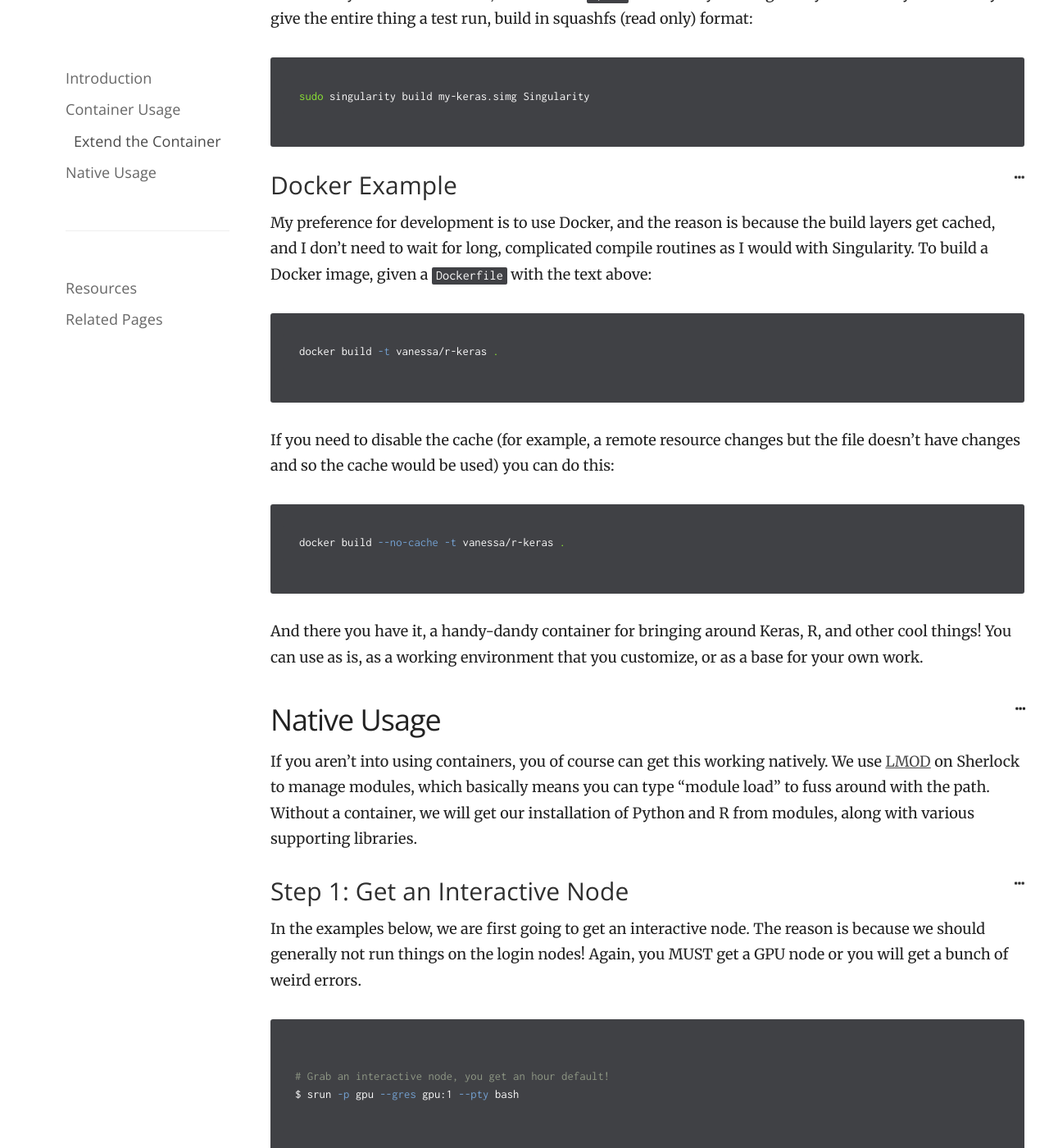
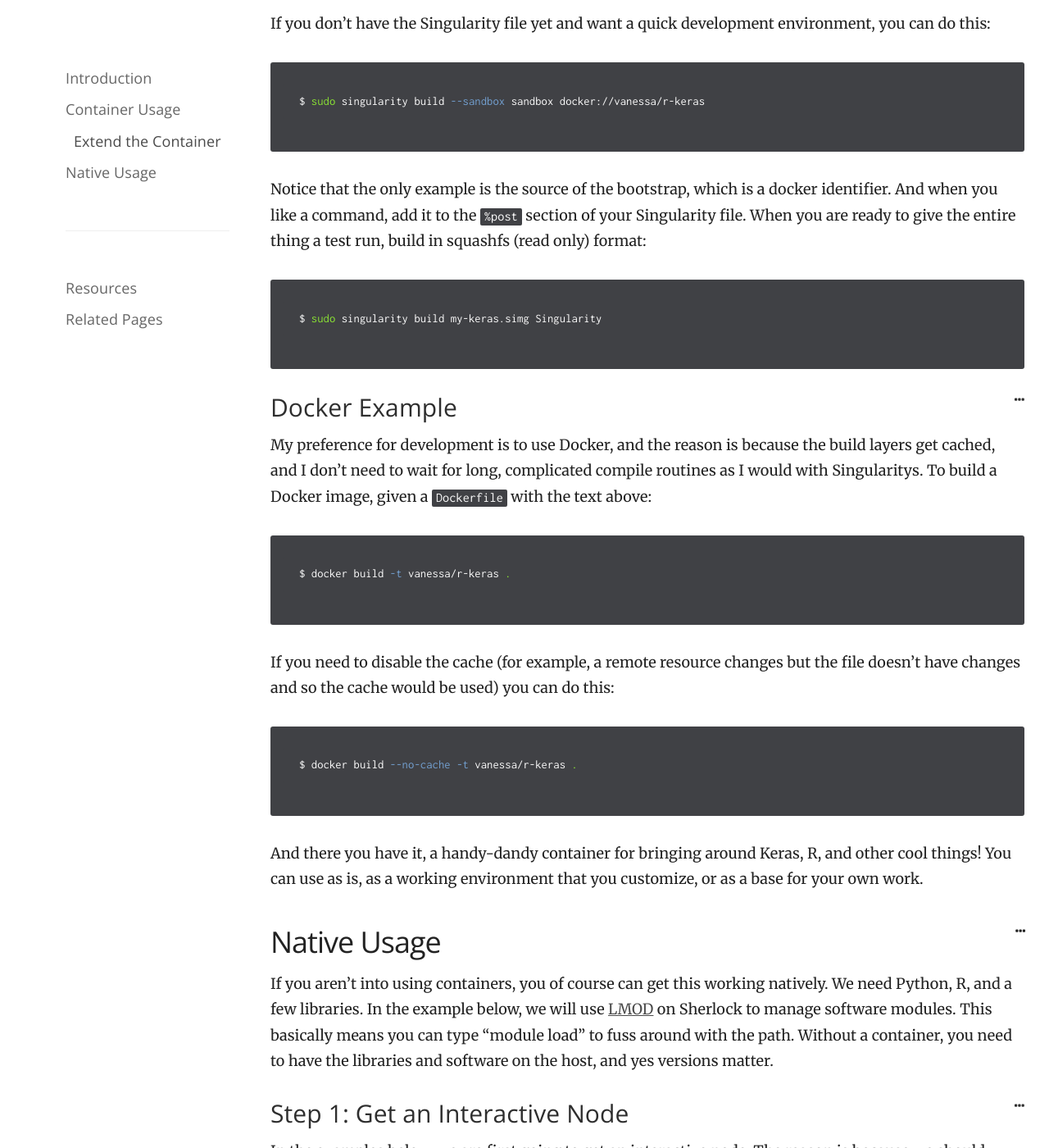
Before and after one commit to vsoch/lessons, a Jekyll site: the page built from _posts/hpc/ml/2018-05-08-keras-r.md, in a window 1280 px wide and 1400 px high, scrolled down 7653 px. Shown: the whole window at 82% size. Built offline with Jekyll 4.4.1, drawn with Linux system fonts in a browser that asks for light colours; nearby versions of some CDN libraries; comment, search, counter and statistics services are not loaded; some of the changed text lies outside the part shown.

Commit message:
finishing post

````diff
--- a/_posts/hpc/ml/2018-05-08-keras-r.md
+++ b/_posts/hpc/ml/2018-05-08-keras-r.md
@@ -65,7 +65,6 @@
 
 $ SINGULARITY_CACHEDIR=$SCRATCH/.singularity
 $ export SINGULARITY_CACHEDIR
-
 ```
 
 For a one time definition, you can prepend the variable to a command:
@@ -92,10 +91,12 @@
 and we pull as follows:
 
 ```bash
+
 # One time definition of cache
 $ SINGULARITY_CACHEDIR=/scratch/users/vsochat/.singularity singularity pull docker://vanessa/keras-r
 ```
 ```bash
+
 # After you've exported
 $ singularity pull docker://vanessa/keras-r
 WARNING: pull for Docker Hub is not guaranteed to produce the
@@ -118,6 +119,7 @@
 We can actually just run the image to get an interactive R session!
 
 ```bash
+
 $ singularity run /scratch/users/vsochat/.singularity/keras-r.simg
 
 R version 3.5.0 (2018-04-23) -- "Joy in Playing"
@@ -142,10 +144,11 @@
 >
 ```
 
-R Version 3.5 is called "Joy in Playing." I'm just going to hold back my comments
-on that one :) I digress! You can have the same interaction with shell, and then start R on your own:
+R Version 3.5 is called "Joy in Playing." What exactly are you playing with, R?
+ :) I digress! You can have the same interaction with shell, and then start R on your own:
 
 ```bash
+
 $ singularity shell /scratch/users/vsochat/.singularity/keras-r.simg
 Singularity: Invoking an interactive shell within container...
 
@@ -159,6 +162,7 @@
 and `ggplot2`:
 
 ```bash
+
 > require(kerasformula)
 > require(ggplot2)
 
@@ -197,7 +201,9 @@
 a frozen version of your software. While this is somewhat possible given that you
 can install packages to your $HOME in a read only environment, it's sometimes easier
 to develop with a writable image on your local machine.
-How to do this? Here is how you would use it as a base in a Dockerfile:
+How to do this? You would create a container recipe that uses this keras-r container
+(or another of your choice) as a base, and add commands on to it.
+Here is how you would use it as a base in a Dockerfile:
 
 ```
 FROM vanessa/r-keras
@@ -206,6 +212,7 @@
 and in a Singularity Recipe
 
 ```
+
 Bootstrap: docker
 From: vanessa/r-keras
 ```
@@ -219,49 +226,53 @@
  2. Shell into your base container
  3. Test commands, and write those in your recipe that you want to keep
 
+And at the end of each iteration when you are happy with local testing, you can move
+the container onto your shared resource and test for the intended use case, which is
+likely running something at scale.
 
 ### Singularity Example
 Given the above text in a file called `Singularity`, to build a writable (sandbox) image, you can do:
 
 ```bash
-sudo singularity build --sandbox sandbox Singularity
+$ sudo singularity build --sandbox sandbox Singularity
 ```
 
 and then you would want to shell inside **also with writable**
 
 ```bash
-sudo singularity shell --writable sandbox
+$ sudo singularity shell --writable sandbox
 ```
 
 If you don't have the Singularity file yet and want a quick development environment,
 you can do this:
 
 ```bash
-sudo singularity build --sandbox sandbox docker://vanessa/r-keras
+$ sudo singularity build --sandbox sandbox docker://vanessa/r-keras
 ```
 
+Notice that the only example is the source of the bootstrap, which is a docker identifier.
 And when you like a command, add it to the `%post` section of your Singularity file.
 When you are ready to give the entire thing a test run, build in squashfs (read only)
 format:
 
 ```bash
-sudo singularity build my-keras.simg Singularity
+$ sudo singularity build my-keras.simg Singularity
 ```
 
 ### Docker Example
 My preference for development is to use Docker, and the reason is because the build layers
 get cached, and I don't need to wait for long, complicated compile routines as I would with
-Singularity. To build a Docker image, given a `Dockerfile` with the text above:
+Singularitys. To build a Docker image, given a `Dockerfile` with the text above:
 
 ```bash
-docker build -t vanessa/r-keras .
+$ docker build -t vanessa/r-keras .
 ```
 
 If you need to disable the cache (for example, a remote resource changes but the file
 doesn't have changes and so the cache would be used) you can do this:
 
 ```bash
-docker build --no-cache -t vanessa/r-keras .
+$ docker build --no-cache -t vanessa/r-keras .
 ```
 
 And there you have it, a handy-dandy container for bringing around Keras, R, and
@@ -271,15 +282,16 @@
 
 ## Native Usage
 If you aren't into using containers, you of course can get this working natively.
-We use <a href="https://www.tacc.utexas.edu/research-development/tacc-projects/lmod" target="_blank">LMOD</a>
-on Sherlock to manage modules, which basically means you can type "module load" to fuss
-around with the path. Without a container, we will get our installation of Python and R
-from modules, along with various supporting libraries.
+We need Python, R, and a few libraries. In the example below, we will use
+<a href="https://www.tacc.utexas.edu/research-development/tacc-projects/lmod" target="_blank">LMOD</a>
+on Sherlock to manage software modules. This basically means you can type "module load" to fuss
+around with the path. Without a container, you need to have the libraries and software on
+the host, and yes versions matter.
 
 
 ### Step 1: Get an Interactive Node
 In the examples below, we are first going to get an interactive node. The
-reason is because we should generally not run things on the login nodes! Again, you MUST
+reason is because we should generally not run things on the login nodes! You must
 get a GPU node or you will get a bunch of weird errors.
 
 
@@ -355,7 +367,8 @@
 
 It should show you that you are also loading python 2.7. This needs this version
 to work, so if you don't see that, make sure you have a Python 2.7 somewhere!
-Loading the module basically adds one of these to the path:
+Peeking into the install base for py-tensorflow, we see that loading the module
+basically adds one of these to the path:
 
 ```bash
 
@@ -391,6 +404,11 @@
 
 ```
 
+The `--user` flag will install the extra modules to my $USER home. If we don't do
+this, then it would try to install to the system `site-packages` and you would
+get a permissions error.
+
+
 ### Step 4: Install R Packages
 
 We need to now install the wrapper for Keras in R, along with other
@@ -414,11 +431,17 @@
 
 ```
 
+Oh darn, looks like we only have verison 3.4.0, code name "You Stupid Darkness."
+Darkness is good for sleeping, and it inspires insightful reflection.
+If you have issues with Darkness, you should complain to the sun. I'm pretty sure the
+sun would just engulf you in a fiery arm and go on with his day. Oup, I am digressing again...
+
 Once in R, we can install keras, tensorflow, and reticulate. I'm adding
 the extra packages `kerasformula` and `ggplot2` so we can do the same
 test as we did previously. To find the python on your path:
 
 ```bash
+
 # Here is how I found the path
 > system('which python')
 /share/software/user/open/python/2.7.13/bin/python
@@ -463,6 +486,7 @@
 If you didn't get a GPU node, you'd see an error like this:
 
 ```bash
+
 > reticulate:::import('keras')
 Error in py_module_import(module, convert = convert) :
   ImportError: cannot import name np_utils
@@ -478,7 +502,8 @@
 verify this by trying to use tensorflow:
 
 ```bash
- library(tensorflow)
+
+> library(tensorflow)
 Error: package or namespace load failed for ‘tensorflow’:
  .onLoad failed in loadNamespace() for 'tensorflow', details:
   call: py_module_import(module, convert = convert)
@@ -503,7 +528,6 @@
 
 You might try going back and adding `--x11` to your node request.
 
-
 From personal experience, you can get different results depending on your internet
 connectivity, the mirror that you use, and even different system environment variables.
 Hence why (in some cases) it's nice to use a container. Some other bugs you might run into:
@@ -512,7 +536,11 @@
  - having a previous attempt lock file that needs to be removed
  - another package dependency missing
 
-This part of R - installing and loading packages - is the most fragile step.
+This part of R - installing and loading packages - is the most fragile step. Importantly,
+when you get an error message **please read the entire text output.** Most of the time,
+an error message will tell you exactly what the issue is. If you aren't sure what it
+means, try a Google search. If you are still lost, then contact research computing support.
+
 
 ### Step 5: Test it Out!
 
@@ -520,20 +548,20 @@
 
 ```R
 
-require(tensorflow)
-require(reticulate)
-require('keras')
+> require(tensorflow)
+> require(reticulate)
+> require(keras)
 
 ```
 
 Let's now test as we did before!
 
 ```bash
-require(kerasformula)
-require(ggplot2)
+> require(kerasformula)
+> require(ggplot2)
 
-out = kms(mpg ~ ., mtcars)   # use X11 to see epoch-by-epoch progress
-plot(out$history)
+> out = kms(mpg ~ ., mtcars)   # use X11 to see epoch-by-epoch progress
+> plot(out$history)
 ```
 
 I'll spare you the redundant picture! It looks the same.
@@ -547,9 +575,22 @@
 $ srun -p gpu --gres gpu:1 --x11 --pty bash
 ```
 ```bash
+
 #!/bin/bash
 module load py-tensorflow
 module load R/3.4.0
 module load openblas/0.2.19
 exec R
+
+# And then interact with keras
 ```
+
+I hope that you can see the huge benefit of using a container here. With the container,
+ you can go to a cluster **anywhere** that has Singularity installed, and be up and running
+just in the amount of time it takes to pull the container. The native method, although using
+modules, is fragile because of the huge number of dependencies. You very likely will log in
+at some future date, and it won't reproduce, and you may not know why. A colleage on a different
+resource also can't easily reproduce your software. As a strong example, just in deriving this
+native example with another user on Sherlock, it took me over a few days to get working "the exact same
+thing," primarily because of subtle differences in modules and libraries that were loaded. Save your
+future self the time and figure out your software base **once**, put it in a container, and be done!
````
Also changed, not shown: other parts of _posts/hpc/ml/2018-05-08-keras-r.md (+2 -3 lines).
